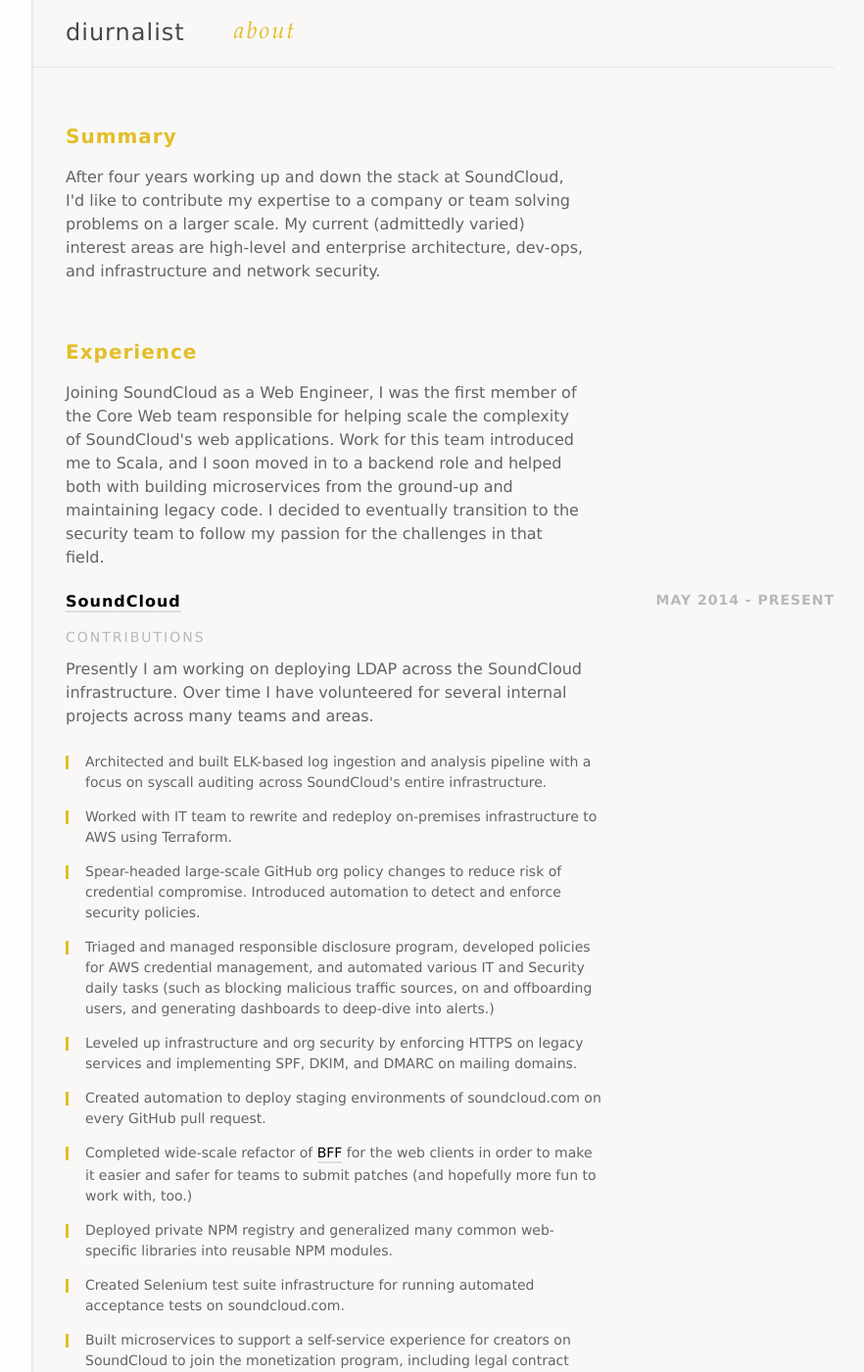
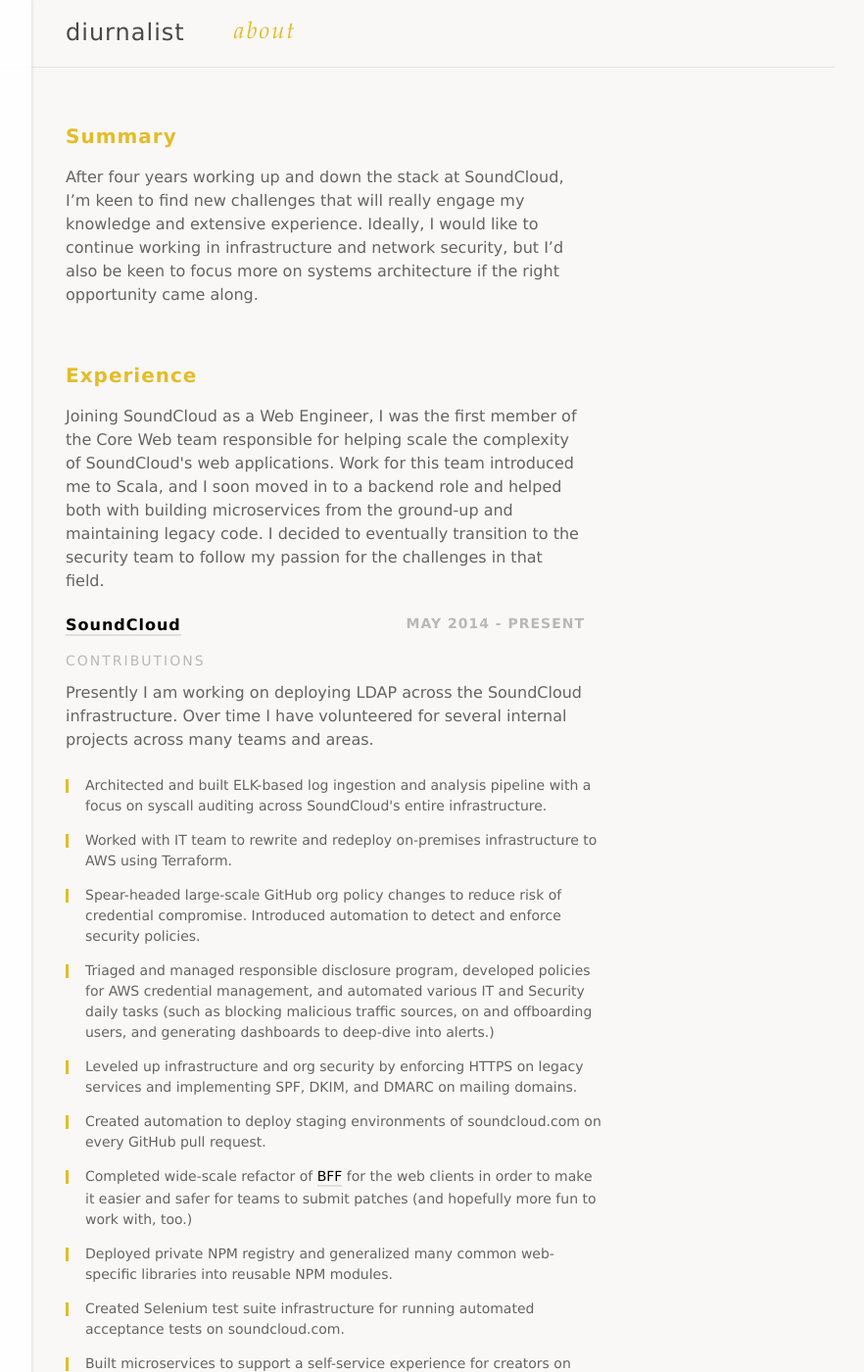
Before and after one commit to diurnalist/diurnal.st, a Jekyll site: the page built from cv.html, in a window 1280 px wide and 1400 px high. Shown: the whole window at 98% size, without its empty margins (318-1200 px from the left). Built offline with Jekyll 4.4.1, drawn with Linux system fonts in a browser that asks for light colours; Markdown is read by kramdown in place of the engine named in the settings.

Commit message:
Style fixes

```diff
--- a/css/screen.css
+++ b/css/screen.css
@@ -247,6 +247,7 @@
 .post h2,
 .post h3,
 .post h4 {
+	max-width: 530px;
 	margin: 3.0em 0 1.0em;
 }
 .post h2 {
--- a/cv.html
+++ b/cv.html
@@ -7,7 +7,7 @@
   <div class="section">
     <h2>Summary</h2>
     <p>
-      After four years working up and down the stack at SoundCloud, I'd like to contribute my expertise to a company or team solving problems on a larger scale. My current (admittedly varied) interest areas are high-level and enterprise architecture, dev-ops, and infrastructure and network security.
+      After four years working up and down the stack at SoundCloud, I’m keen to find new challenges that will really engage my knowledge and extensive experience. Ideally, I would like to continue working in infrastructure and network security, but I’d also be keen to focus more on systems architecture if the right opportunity came along.
     </p>
   </div>
 
```
Also changed, not shown: _layouts/default.html (line endings or trailing spaces), _layouts/post.html (line endings or trailing spaces).
